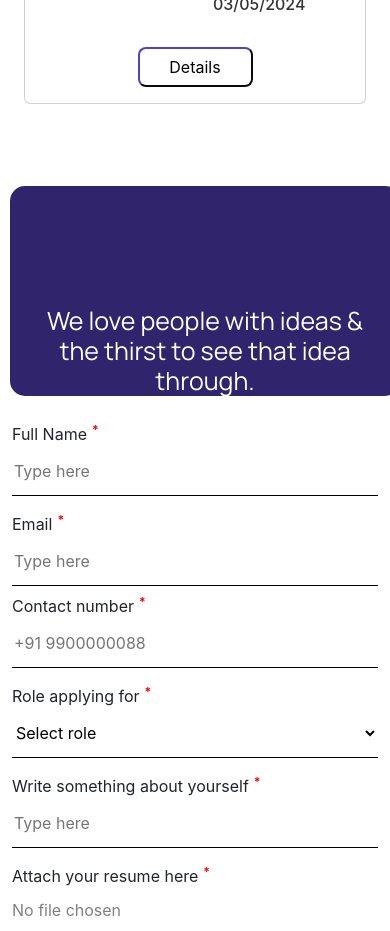
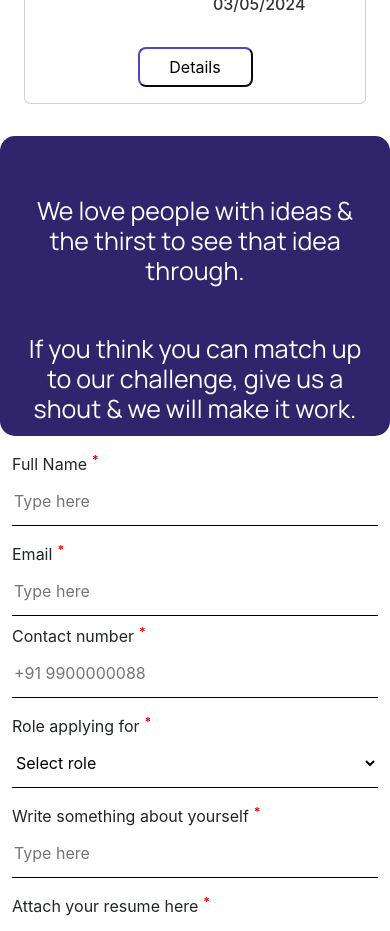
Before and after one commit to VishK98/Squash-Global, a React (Create React App) app: page /careers in a window 390 px wide. Shown: the part 2900-3831 px from the top of the page. Built offline with nearby package versions, Linux system fonts and the light colour scheme; a web font is replaced by a local one.

Commit message:
M-View Complete

```diff
--- a/src/components/Careers/Careers.css
+++ b/src/components/Careers/Careers.css
@@ -4,6 +4,13 @@
   text-decoration: none;
   margin-right: 15px;
   color: #30256da2;
+}
+
+.welove-text {
+  font-family: 'Manrope', sans-serif;
+  font-size: 18px;
+  color: #000;
+  text-align: justify;
 }
 
 .route-text {
@@ -223,6 +230,14 @@
     display: inline-block;
 }
 
+ .career-box{
+  padding: 20px;
+  height: 550px;
+  border-radius: 15px;
+  background-color: #30256d;
+  text-align: center;
+ }
+
 @keyframes textclip {
   to {
     background-position: 200% center;
@@ -246,9 +261,25 @@
    margin-top: -15px;
   }
 
+  .welove-text {
+    margin-top: 40px;
+
+  }
+
   .At-Taw-text {
   font-size: 38px;
   margin-top: -45px;
   margin-bottom: -55px;
   }
+
+  .career-box{
+    height: 300px;
+    border-radius: 15px;
+    background-color: #30256d;
+    color: #fff;
+    text-align: center;
+    margin-top: -40px;
+
+   }
+
 }
--- a/src/components/Careers/Careers.js
+++ b/src/components/Careers/Careers.js
@@ -185,27 +185,10 @@ function Careers() {
             <div class="career-sub-heading">
               <h1>Work with a dynamic team and creative minded people.</h1>
             </div>
-            {/* <a href="#latestOpeningSection" className="explorbtn">
-              <div style={{ display: "flex", alignItems: "center" }}>
-                <div class="career-sub-heading">
-                  <h1 style={{ fontSize: '30px', fontWeight: "bold" }}>Join us</h1>
-                </div>
-                <div
-                  className="animated-arrow-btn"
-                  style={{ marginLeft: "10px", height: "50px", width: "50px" }}
-                >
-                  <ImageAnimationUnfold src={downArrow} alt="Image not found" />
-                </div>
-              </div>
-            </a> */}
           </div>
         </div>
       </div>
       <div className="container-fluid p-4">
-        {/* <AnimatedText
-          text={<h1 className="Color-Text">What to expect at TAW?</h1>}
-          animation="slide-up"
-        /> */}
         <AnimatedText
           text={
             <h1 className="At-Taw-text">
@@ -377,15 +360,12 @@ function Careers() {
       <div className="container mt-5" ref={formRef}>
         <div className="row">
           <div
-            className=" content-box col-lg-4 col-md-4 col-sm-12 col-12"
-            style={{ padding: "20px" }}
-            ref={formRef}
-          >
+            className="career-box col-lg-4 col-md-4 col-sm-12 col-12"
+            ref={formRef}>
             <AnimatedText
               text={
                 <h4
-                  className=" paragraph-text content-box-text mb-5"
-                  style={{ marginTop: "100px" }}
+                  className="welove-text content-box-text mb-5"
                 >
                   We love people with ideas & the thirst to see that idea
                   through.
@@ -395,7 +375,7 @@ function Careers() {
             />
             <AnimatedText
               text={
-                <h4 className="paragraph-text content-box-text">
+                <h4 className="welove-text content-box-text">
                   If you think you can match up to our challenge, give us a
                   shout & we will make it work.
                 </h4>
```
